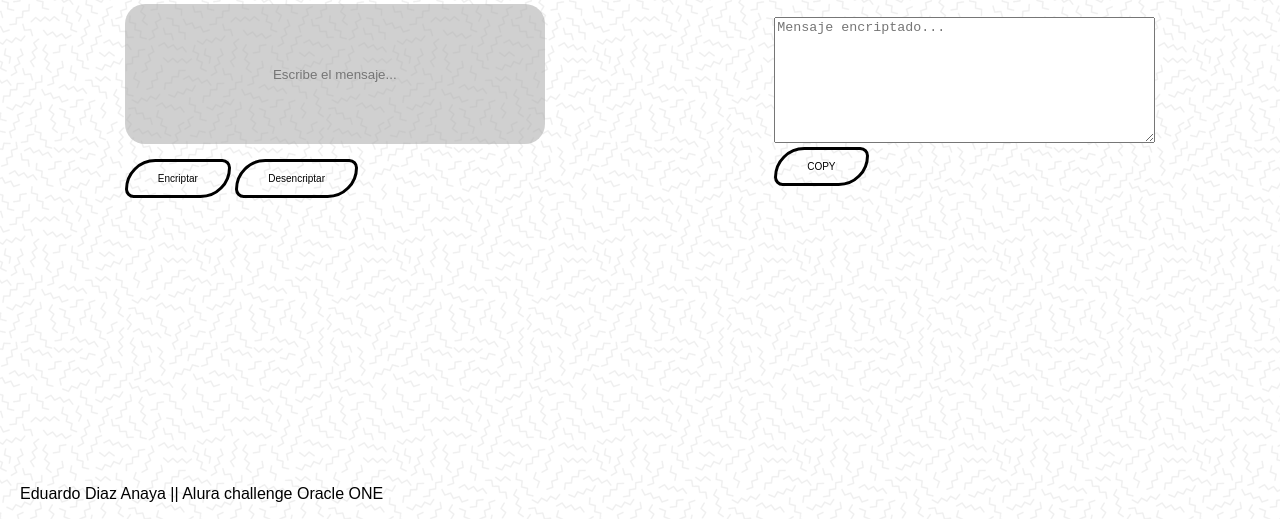
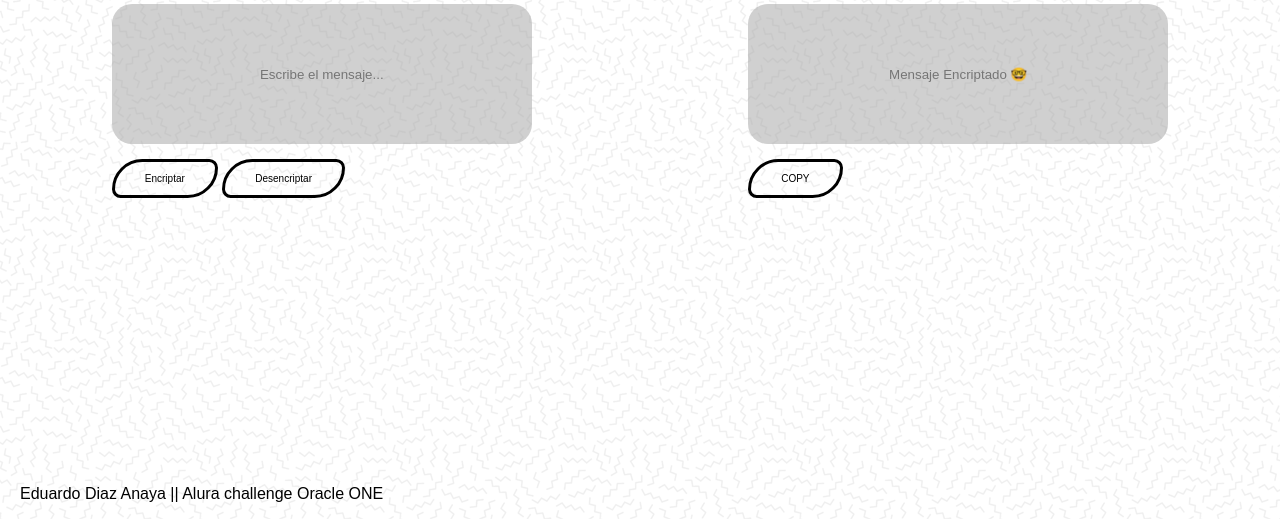
Before and after one commit to Lalodza/Encripar-Desencriptar, a plain HTML site: page index.html in a window 1280 px wide. Shown: the part 281-800 px from the top of the page. Drawn offline with Linux system fonts and the light colour scheme; a web font is replaced by a local one.

Commit message:
se cambia el textarea de prueba

```diff
--- a/index.html
+++ b/index.html
@@ -21,8 +21,8 @@
         </div>
         <div class="container__rigth">
             <h3 class="subtitle">Resultado</h3>
-            <textarea name="textarea2" id="textarea-2" cols="45" rows="8" placeholder="Mensaje encriptado..."></textarea>
-            <!-- <input type="text" id="textarea-2" placeholder="Mensaje Encriptado 🤓"> -->
+            <!-- <textarea name="textarea2" id="textarea-2" cols="45" rows="8" placeholder="Mensaje encriptado..."></textarea> -->
+            <input type="text" id="textarea-2" placeholder="Mensaje Encriptado 🤓">
             <div class="botones">
                 <button class="button" id="copy">COPY</button>
             </div>
```
